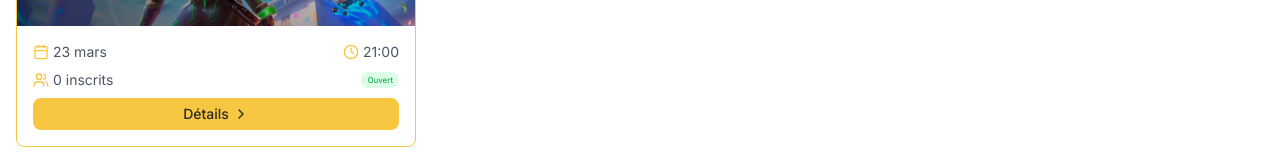
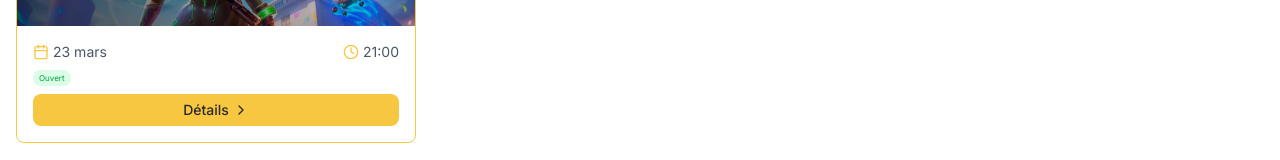
Before and after one commit to mialyramihone/MdgUnityGaming, a Next.js app: page /tournoi in a window 1280 px wide. Shown: the part 409-569 px from the top of the page. Built offline with nearby package versions, Linux system fonts and the light colour scheme; no server answers.

Commit message:
Comment out user display in TournoiList component
Commented out user display section for better readability.

```diff
--- a/src/components/TournoiList.tsx
+++ b/src/components/TournoiList.tsx
@@ -342,12 +342,12 @@ export default function TournoiList() {
                           </div>
 
                           <div className="flex items-center justify-between mb-2 xs:mb-3">
-                            <div className="flex items-center gap-1 xs:gap-2">
+                            {/* <div className="flex items-center gap-1 xs:gap-2">
                               <Users size={10} className="xs:w-3 xs:h-3 sm:w-4 sm:h-4 text-[#f8c741]" />
                               <span className="text-[10px] xs:text-xs sm:text-sm text-gray-600">
                                 {isIllimite ? `${placesPrises} inscrits` : `${placesPrises}/${tournoi.places}`}
                               </span>
-                            </div>
+                            </div> */}
                             <span className={`text-[8px] xs:text-[10px] px-1.5 xs:px-2 py-0.5 rounded-full ${
                               status === 'ouvert' ? 'bg-green-100 text-green-600' :
                               status === 'bientot' ? 'bg-blue-100 text-blue-600' :
```
